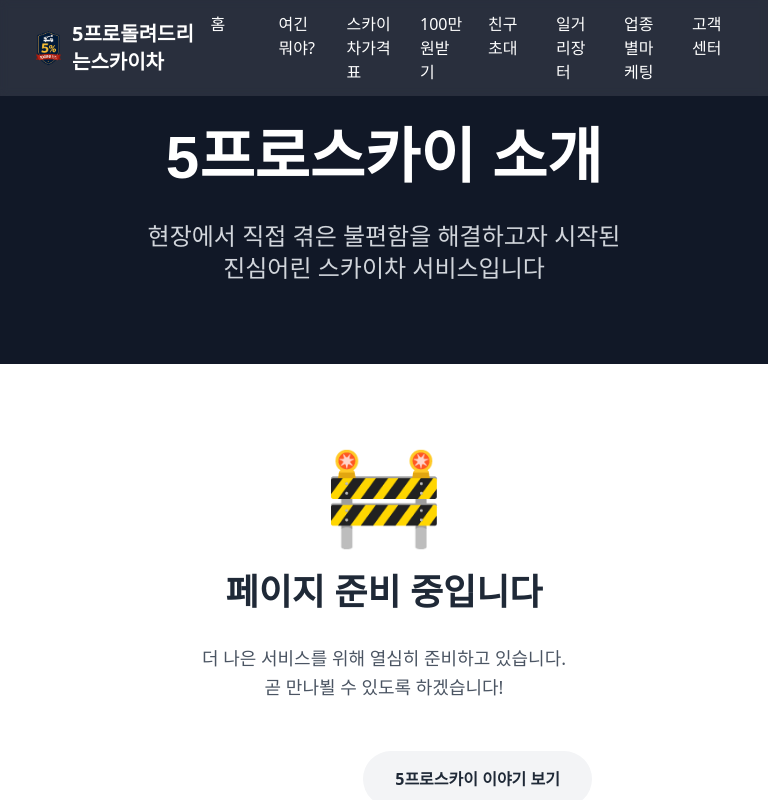
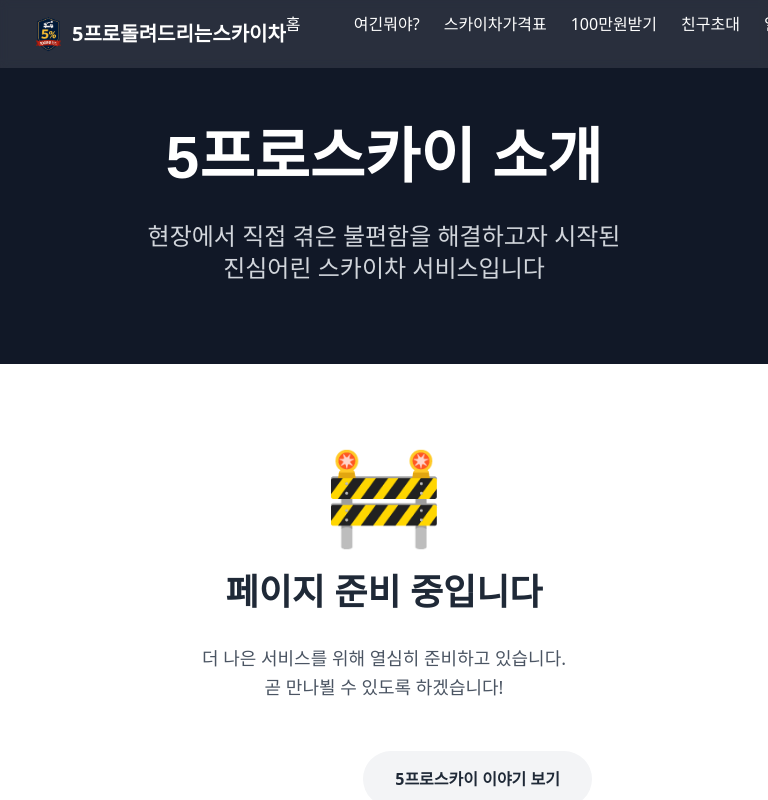
Before and after one commit to stelaive/5proapp, a Next.js app: page /about in a window 768 px wide. Shown: the top 800 px of the page. Built offline with nearby package versions, Linux system fonts and the light colour scheme; a web font is replaced by a local one.

Commit message:
Fix navigation layout and text alignment

```diff
--- a/src/app/globals.css
+++ b/src/app/globals.css
@@ -106,7 +106,34 @@ nav[style*="position: fixed"] {
     /* 모든 페이지에서 네비게이션 개선 */
     nav {
         padding-left: 1rem !important;
-        padding-right:    1rem !important;
+        padding-right: 1rem !important;
+    }
+
+    /* 네비게이션 내부 컨테이너 */
+    nav > div {
+        min-height: 60px !important;
+        align-items: center !important;
+    }
+
+    /* 로고와 텍스트 컨테이너 */
+    nav a[class*="flex items-center"] {
+        max-width: calc(100vw - 100px) !important;
+        overflow: hidden !important;
+    }
+
+    /* 네비게이션 타이틀 텍스트 */
+    nav h1 {
+        font-size: 1rem !important;
+        line-height: 1.2 !important;
+        white-space: nowrap !important;
+        overflow: hidden !important;
+        text-overflow: ellipsis !important;
+    }
+
+    @media (min-width: 640px) {
+        nav h1 {
+            font-size: 1.25rem !important;
+        }
     }
 
     /* 햄버거 메뉴 버튼 개선 */
@@ -114,7 +141,6 @@ nav[style*="position: fixed"] {
         z-index: 1000000 !important;
         position: relative !important;
         pointer-events: auto !important;
-        margin-right: 0.5rem !important;
     }
 
     /* 모바일 사이드바 개선 */
--- a/src/components/Navigation.tsx
+++ b/src/components/Navigation.tsx
@@ -171,23 +171,23 @@ export default function Navigation({ currentPage = 'home', isDarkMode = false }:
           pointerEvents: 'auto'
         }}
       >
-        <div className={`w-full max-w-7xl mx-auto px-4 py-3 flex items-center justify-between md:px-4 md:pr-4 ${
-          currentPage === 'home' ? 'pr-16' : 'pr-4'
+        <div className={`w-full max-w-7xl mx-auto px-4 py-3 flex items-center justify-between ${
+          currentPage === 'home' ? 'pr-16 md:pr-4' : 'pr-4'
         }`}>
-          {/* 모바일에서 오른쪽 여백 확보 */}
-          <Link href="/" className="flex items-center">
+          {/* 로고와 타이틀 */}
+          <Link href="/" className="flex items-center flex-shrink-0">
             <Image
               src="/images/스로고1.png"
               alt="스카이차 로고"
               width={32}
               height={32}
-              className="mr-2"
+              className="mr-2 flex-shrink-0"
             />
-            <h1 className={`text-xl font-bold transition-colors duration-300 ${
+            <h1 className={`font-bold transition-colors duration-300 whitespace-nowrap ${
               isScrolled || isDarkMode
                 ? 'text-gray-900'
                 : 'text-white'
-            }`}>
+            } text-lg sm:text-xl`}>
               5프로돌려드리는스카이차
             </h1>
           </Link>
@@ -198,7 +198,7 @@ export default function Navigation({ currentPage = 'home', isDarkMode = false }:
               <Link
                 key={item.key}
                 href={item.href}
-                className={`font-medium transition-colors duration-300 hover:text-orange-500 ${
+                className={`font-medium transition-colors duration-300 hover:text-orange-500 whitespace-nowrap ${
                   currentPage === item.key
                     ? 'text-orange-500'
                     : isScrolled || isDarkMode
@@ -212,23 +212,21 @@ export default function Navigation({ currentPage = 'home', isDarkMode = false }:
           </div>
 
           {/* 모바일 메뉴 버튼 */}
-          <div className={`md:hidden relative ${
-            currentPage === 'home' ? 'mr-8' : 'mr-2'
-          }`}>
+          <div className="md:hidden flex-shrink-0">
             <button
               onClick={toggleMenu}
-              className={`relative z-[1000000] p-3 rounded-lg backdrop-blur-sm transition-all duration-300 shadow-lg ${
+              className={`relative z-[1000000] p-2 rounded-lg transition-all duration-300 ${
                 isScrolled || isDarkMode
-                  ? 'text-gray-900 hover:bg-gray-100 bg-white border border-gray-200'
-                  : 'text-white bg-gray-900/90 hover:bg-gray-800/90 border-2 border-white/50'
+                  ? 'text-gray-900 hover:bg-gray-100 bg-white/90 backdrop-blur-sm border border-gray-200'
+                  : 'text-white bg-gray-900/80 hover:bg-gray-800/90 backdrop-blur-sm border border-white/30'
               }`}
               style={{
                 zIndex: 1000000,
-                position: 'relative',
+                minWidth: '44px',
+                minHeight: '44px',
                 display: 'flex',
                 alignItems: 'center',
-                justifyContent: 'center',
-                pointerEvents: 'auto'
+                justifyContent: 'center'
               }}
             >
               <div className="w-6 h-6 relative">
```
